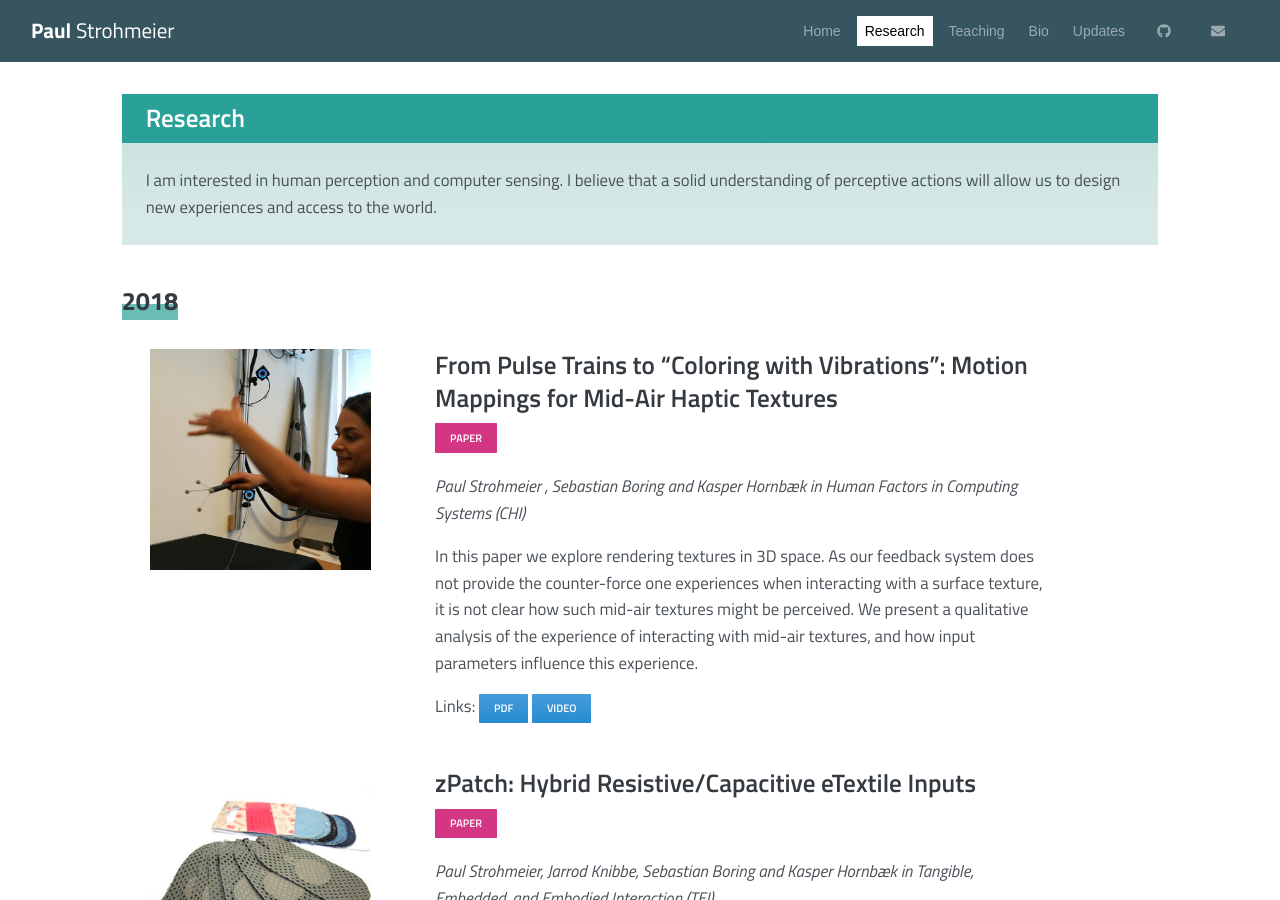
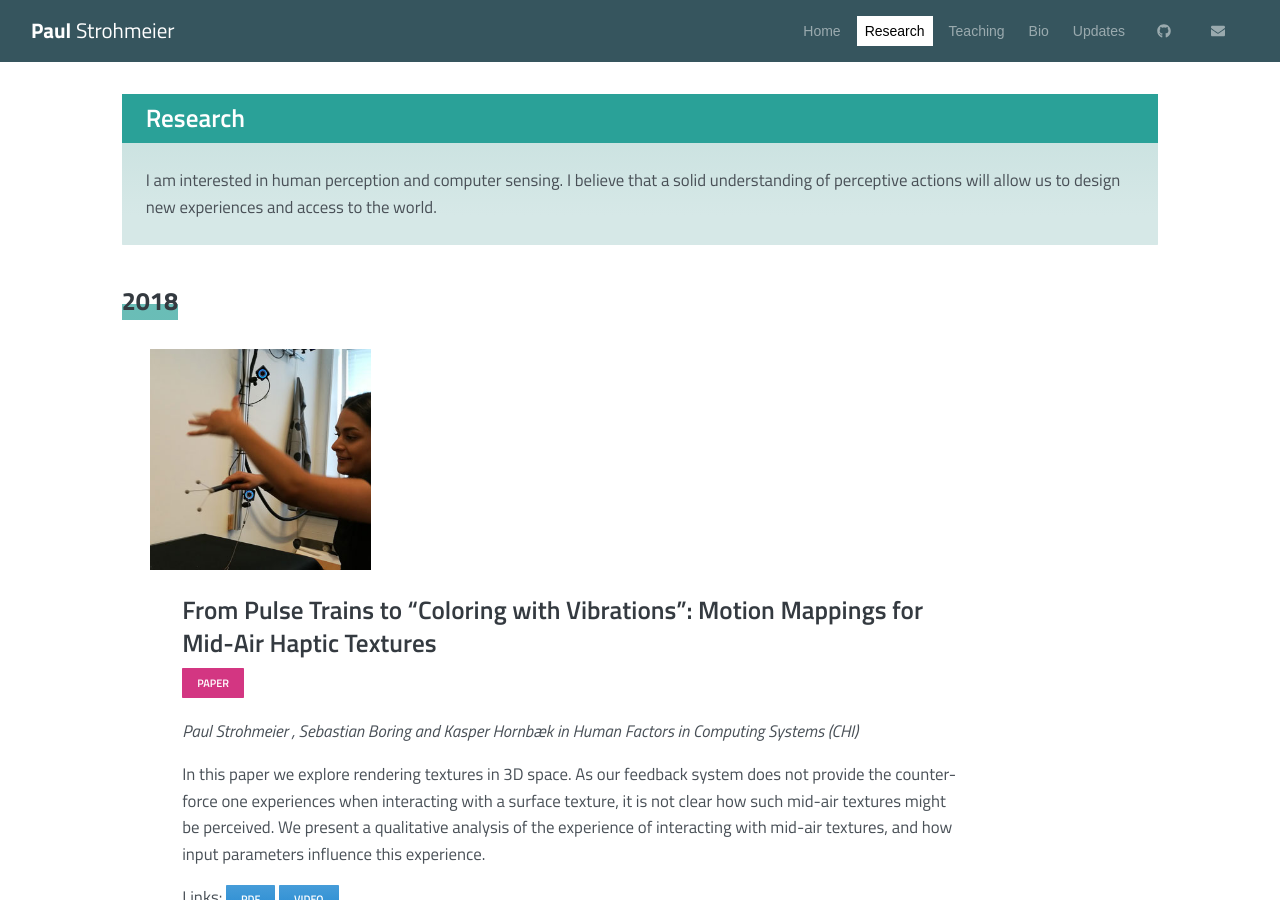
Before and after one commit to fkeel/fkeel.gitub.io, a Jekyll site: the page built from research.html, in a window 1280 px wide and 900 px high. Built offline with Jekyll 4.4.1, drawn with Linux system fonts in a browser that asks for light colours.

Commit message:
Update research.html

```diff
--- a/research.html
+++ b/research.html
@@ -53,7 +53,7 @@ active_menu_title: "Research"
             {% endif %}
         </div>
 
-        <div class="col-lg-8 pl-lg-5 pl-sm-0 order-xl-2 order-lg-2 order-md-1 order-sm-1 order-1 px-md-3 px-sm-3 pt-4 pb-3">
+        <div class="col-lg-10 pl-lg-5 pl-sm-0 order-xl-2 order-lg-2 order-md-1 order-sm-1 order-1 px-md-3 px-sm-3 pt-4 pb-3">
           <div class="card border-0">
             <div class="">
               <h4 class="k-subheader">{{research_entry.title}}</h4>
```
